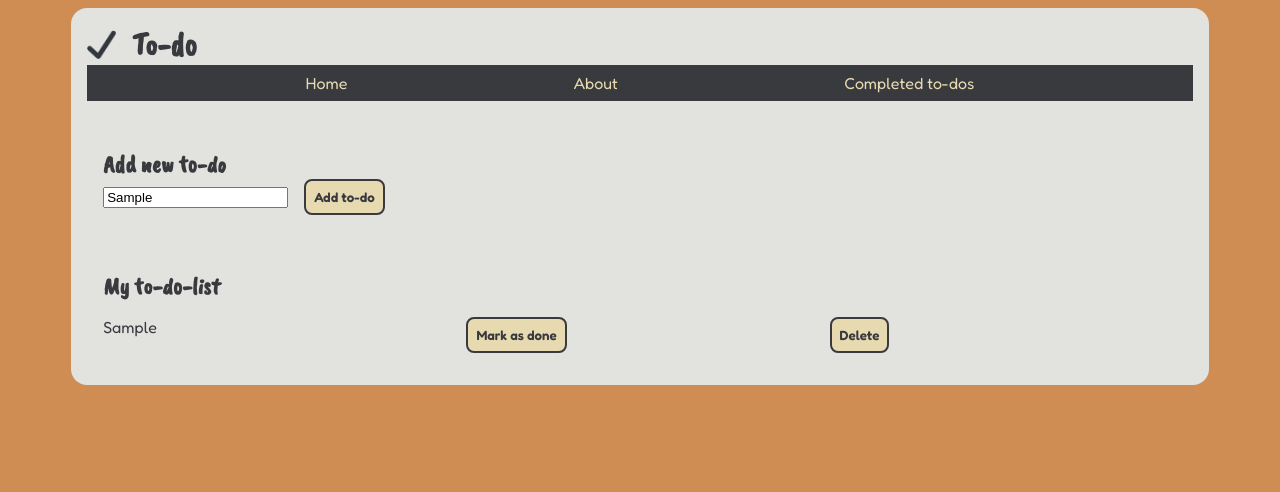
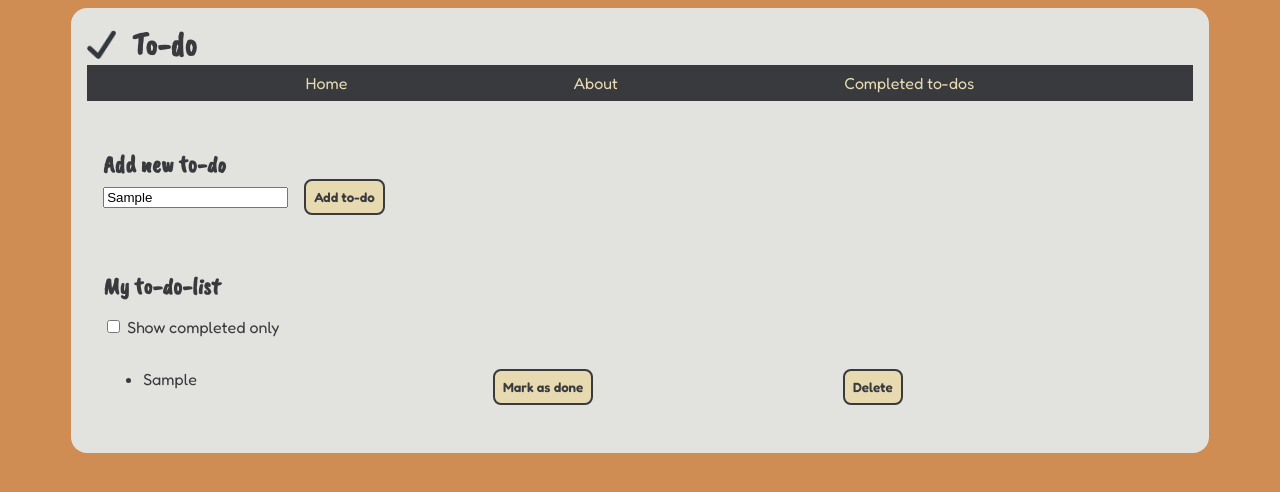
Before and after one commit to maria-jon/todo, a Vue app: page / in a window 1280 px wide. Both pictures are taken after typing "Sample" into the empty fields and a click on the button "Add to-do". Shown: the top 492 px of the page. Built offline with nearby package versions, Linux system fonts and the light colour scheme.

Commit message:
feat: add toggle for showing only completed tasks

```diff
--- a/src/stores/todos.ts
+++ b/src/stores/todos.ts
@@ -43,7 +43,7 @@ export const useTodosStore = defineStore('todos', () => {
     localStorage.setItem('todos', stringified);
 
     if (DEBUGGING) {
-      console.log('Save following to-dos in localStorage');
+      console.log('Saved following to-dos in localStorage:');
       console.table(todos.value);
     }
   }
@@ -53,12 +53,12 @@ export const useTodosStore = defineStore('todos', () => {
     nextId.value += 1;
 
     todos.value.push({ text, complete, id: nextId.value });
-
     saveTodosToLocalStorage();
   }
 
   function toggleTodoState(id: number, isComplete: boolean): void {
     const item = todos.value.find(todo => todo.id === id);
+
     if (item) {
       item.complete = isComplete;
       saveTodosToLocalStorage();
@@ -68,7 +68,7 @@ export const useTodosStore = defineStore('todos', () => {
   function deleteTodo(id: number): void {
     const index = todos.value.findIndex(todo => todo.id === id);
     if (index >= 0) {
-      todos.value.splice(index, 1)
+      todos.value.splice(index, 1);
       saveTodosToLocalStorage();
     }
   }
--- a/src/views/CompletedTodosView.vue
+++ b/src/views/CompletedTodosView.vue
@@ -1,5 +1,29 @@
+<script setup lang="ts">
+import { ref, computed } from 'vue';
+import SingleTodo from '@/components/SingleTodo.vue';
+import { useTodosStore } from '@/stores/todos.ts';
+import { storeToRefs } from 'pinia';
+
+const todoStore = useTodosStore();
+const { todos } = storeToRefs(todoStore);
+// Toggle for filtering
+const showCompletedOnly = ref(true)
+
+// Computed list based on toggle
+const filteredTodos = computed(() => {
+  return showCompletedOnly.value
+    ? todos.value.filter(todo => todo.complete)
+    : todos.value
+})
+</script>
+
 <template>
   <main class="completed">
     <h2>Completed to-dos</h2>
+    <ul>
+    <li v-for="todo in filteredTodos" :key="todo.id">
+      <SingleTodo :todo-text="todo.text" :complete="todo.complete" :id="todo.id" />
+    </li>
+  </ul>
   </main>
 </template>
--- a/src/views/HomeView.vue
+++ b/src/views/HomeView.vue
@@ -1,5 +1,5 @@
 <script setup lang="ts">
-import { ref } from 'vue';
+import { ref, computed } from 'vue';
 import SingleTodo from '@/components/SingleTodo.vue';
 import { useTodosStore } from '@/stores/todos.ts';
 import { storeToRefs } from 'pinia';
@@ -9,6 +9,17 @@ const { todos } = storeToRefs(todoStore);
 
 const todoName = ref('');
 const showCompletedMessage = ref(false);
+// const picked = ref('all');
+
+// Toggle for filtering
+const showCompletedOnly = ref(false)
+
+// Computed list based on toggle
+const filteredTodos = computed(() => {
+  return showCompletedOnly.value
+    ? todos.value.filter(todo => todo.complete)
+    : todos.value
+})
 
 function addTodo() {
   todoStore.addNewTodo(todoName.value, false);
@@ -36,9 +47,26 @@ function clearMessage() {
     </div>
     <div class="todo-list">
       <h2>My to-do-list</h2>
-      <div v-if="todos.length > 0" v-for="(todo, index) in todos" :key="index">
-        <SingleTodo :todo-text="todo.text" :complete="todo.complete" :id="todo.id" @task-completed="onTaskCompleted" />
+      <div class="filter">
+        <!--
+        <input type="radio" id="all" value="all" v-model="picked" />
+        <label for="all">All</label>
+        <input type="radio" id="undone" value="undone" v-model="picked" />
+        <label for="undone">Undone</label>
+        <input type="radio" id="done" value="done" v-model="picked" />
+        <label for="done">Done</label>
+        -->
+        <label>
+          <input type="checkbox" v-model="showCompletedOnly" />
+          Show completed only
+        </label>
       </div>
+
+      <ul>
+        <li v-for="todo in filteredTodos" :key="todo.id">
+          <SingleTodo :todo-text="todo.text" :complete="todo.complete" :id="todo.id" @task-completed="onTaskCompleted" />
+        </li>
+      </ul>
 
       <p v-if="todos.length === 0">Nothing to do! Take a break ☕</p>
     </div>
```
